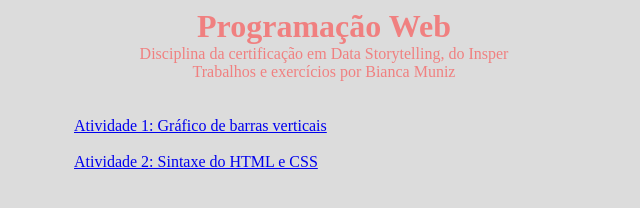
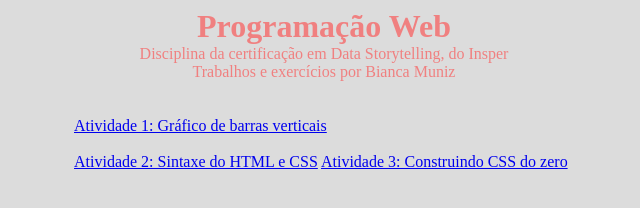
Before and after one commit to biamuniz/exercicio1, a plain HTML site: page index.html in a window 1280 px wide. Shown: the whole page, without its empty margins (316-956 px from the left). Drawn offline with Linux system fonts and the light colour scheme.

Commit message:
Update index.html

```diff
--- a/index.html
+++ b/index.html
@@ -14,6 +14,7 @@
     <div class="links">
         <a href="https://biamuniz.github.io/programacao-web/atividade-1/">Atividade 1: Gráfico de barras verticais</a><br></br>
         <a href="https://biamuniz.github.io/programacao-web/atividade-2/">Atividade 2: Sintaxe do HTML e CSS</a>
+        <a href="https://biamuniz.github.io/programacao-web/atividade-3/">Atividade 3: Construindo CSS do zero</a>
 
     </div>
 
```
